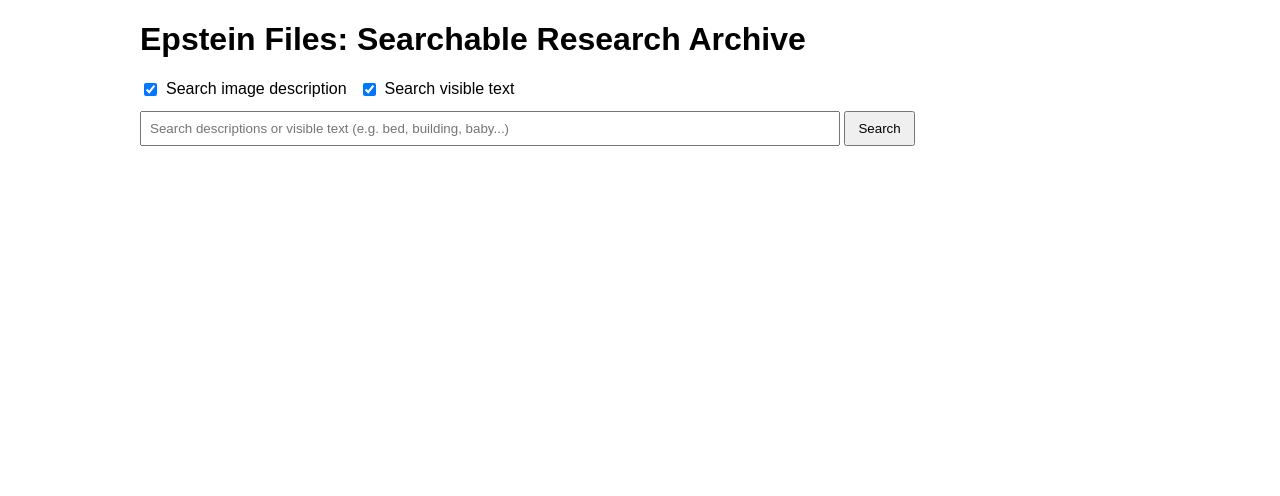
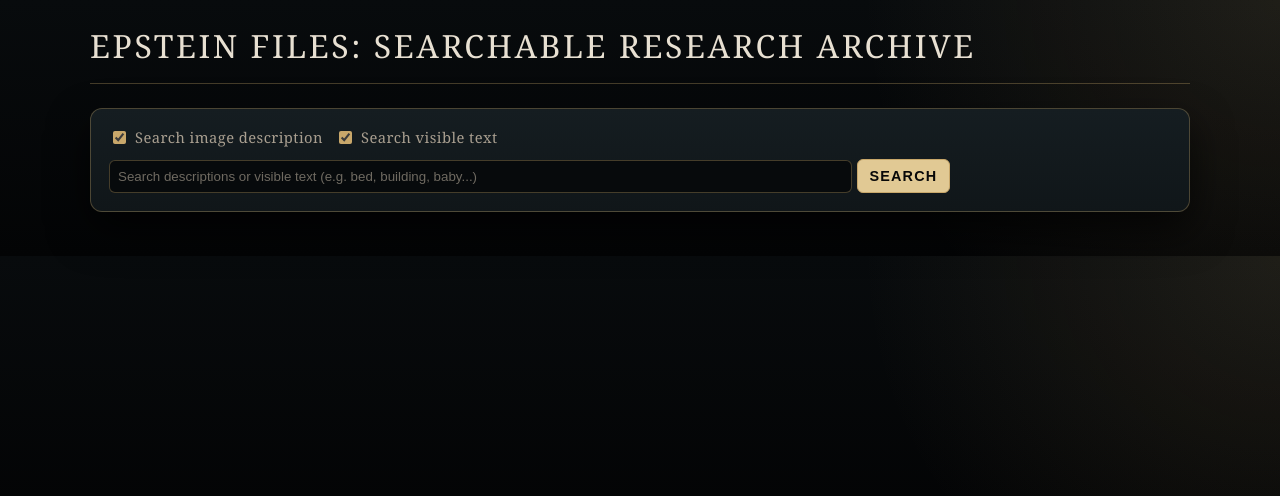
Before and after one commit to vpromero91-cmyk/epstein-search, a Flask app: page / in a window 1280 px wide. Shown: the top 496 px of the page. Run offline with Flask 2, Linux system fonts and the light colour scheme; the visitor is signed in with stand-in values (Sample User, id 1).

Commit message:
Refactor CSS styles in index.html
Updated styles for body, headings, form, and modal components. Added CSS variables for colors and improved layout.

```diff
--- a/templates/index.html
+++ b/templates/index.html
@@ -5,28 +5,238 @@
     <meta name="viewport" content="width=device-width, initial-scale=1">
     <title>Epstein Files: Searchable Research Archive</title>
     <style>
-      body { font-family: Arial, sans-serif; max-width: 1000px; margin: 20px auto; }
-      .grid { display: grid; grid-template-columns: repeat(auto-fill, minmax(200px, 1fr)); gap: 12px; }
-      .card { border: 1px solid #ddd; padding: 8px; border-radius: 6px; }
-      .card img { cursor: pointer; }
-      img { max-width: 100%; height: auto; display: block; }
-      .desc { font-size: 0.9rem; color: #333; margin-top: 6px; }
-      .fname { font-size: 0.8rem; color: #666; margin-top: 4px; word-break: break-all; }
-      .visible-text { font-size: 0.8rem; color: #444; margin-top: 6px; white-space: pre-wrap; max-height: 6em; overflow: hidden; }
+  :root {
+    --bg: #050708;
+    --bg-soft: #0b0f11;
+    --panel: #101619;
+    --panel-light: #151d21;
+    --text: #e8e0d2;
+    --muted: #a99f90;
+    --faint: #6f6a61;
+    --gold: #c8a76a;
+    --gold-soft: #e1c994;
+    --border: rgba(200, 167, 106, 0.32);
+    --shadow: rgba(0, 0, 0, 0.65);
+  }
 
-      /* Modal styles */
-      .modal { display: none; position: fixed; z-index: 1000; left: 0; top: 0; width: 100%; height: 100%; background-color: rgba(0,0,0,0.7); }
-      .modal.show { display: flex; align-items: center; justify-content: center; }
-      .modal-content { background-color: white; padding: 20px; border-radius: 8px; max-width: 90vw; max-height: 90vh; overflow: auto; position: relative; }
-      .modal-close { position: absolute; top: 10px; right: 10px; font-size: 24px; font-weight: bold; cursor: pointer; }
-      .modal-close:hover { color: red; }
-      .modal-image { max-width: 100%; max-height: 70vh; }
-      .modal-info { margin-top: 15px; }
-      .modal-filepath { background: #f0f0f0; padding: 10px; border-radius: 4px; font-family: monospace; font-size: 0.9rem; word-break: break-all; margin: 10px 0; }
-      .copy-btn { background: #007bff; color: white; padding: 8px 12px; border: none; border-radius: 4px; cursor: pointer; font-size: 0.9rem; }
-      .copy-btn:hover { background: #0056b3; }
-      .copy-btn.copied { background: #28a745; }
-    </style>
+  body {
+    font-family: Georgia, "Times New Roman", serif;
+    max-width: 1100px;
+    margin: 24px auto;
+    padding: 0 18px;
+    background:
+      radial-gradient(circle at top right, rgba(200, 167, 106, 0.12), transparent 32%),
+      linear-gradient(180deg, #080b0d 0%, #030405 100%);
+    color: var(--text);
+  }
+
+  h1 {
+    font-weight: 400;
+    letter-spacing: 0.08em;
+    text-transform: uppercase;
+    color: var(--text);
+    border-bottom: 1px solid var(--border);
+    padding-bottom: 16px;
+    margin-bottom: 24px;
+  }
+
+  form {
+    background: linear-gradient(180deg, var(--panel-light), var(--panel));
+    border: 1px solid var(--border);
+    border-radius: 12px;
+    padding: 18px;
+    box-shadow: 0 18px 40px var(--shadow);
+    margin-bottom: 20px;
+  }
+
+  label {
+    color: var(--muted);
+    font-size: 0.92rem;
+    letter-spacing: 0.03em;
+  }
+
+  input[type="checkbox"] {
+    accent-color: var(--gold);
+  }
+
+  input[type="search"] {
+    width: 70%;
+    padding: 10px 12px;
+    background: #070a0c;
+    color: var(--text);
+    border: 1px solid var(--border);
+    border-radius: 6px;
+    outline: none;
+    font-family: Arial, sans-serif;
+  }
+
+  input[type="search"]::placeholder {
+    color: var(--faint);
+  }
+
+  input[type="search"]:focus {
+    border-color: var(--gold);
+    box-shadow: 0 0 0 3px rgba(200, 167, 106, 0.14);
+  }
+
+  button,
+  .copy-btn {
+    background: var(--gold-soft);
+    color: #080808;
+    padding: 10px 16px;
+    border: 1px solid var(--gold);
+    border-radius: 6px;
+    cursor: pointer;
+    font-size: 0.9rem;
+    letter-spacing: 0.08em;
+    text-transform: uppercase;
+    font-weight: 700;
+  }
+
+  button:hover,
+  .copy-btn:hover {
+    background: var(--gold);
+  }
+
+  .copy-btn.copied {
+    background: #6f8f68;
+    border-color: #8fb885;
+    color: white;
+  }
+
+  #status {
+    color: var(--muted);
+    font-style: italic;
+  }
+
+  .grid {
+    display: grid;
+    grid-template-columns: repeat(auto-fill, minmax(220px, 1fr));
+    gap: 16px;
+  }
+
+  .card {
+    background: linear-gradient(180deg, #11191d, #080b0d);
+    border: 1px solid var(--border);
+    padding: 10px;
+    border-radius: 10px;
+    box-shadow: 0 14px 28px var(--shadow);
+  }
+
+  .card:hover {
+    border-color: rgba(225, 201, 148, 0.65);
+    transform: translateY(-2px);
+    transition: 0.2s ease;
+  }
+
+  .card img {
+    cursor: pointer;
+    border-radius: 6px;
+    border: 1px solid rgba(255,255,255,0.08);
+  }
+
+  img {
+    max-width: 100%;
+    height: auto;
+    display: block;
+  }
+
+  .desc {
+    font-size: 0.9rem;
+    color: var(--text);
+    margin-top: 8px;
+    line-height: 1.45;
+  }
+
+  .fname {
+    font-size: 0.78rem;
+    color: var(--faint);
+    margin-top: 6px;
+    word-break: break-all;
+    font-family: Arial, sans-serif;
+  }
+
+  .visible-text {
+    font-size: 0.8rem;
+    color: var(--muted);
+    margin-top: 8px;
+    white-space: pre-wrap;
+    max-height: 6em;
+    overflow: hidden;
+    font-family: Arial, sans-serif;
+    line-height: 1.45;
+  }
+
+  #pagination {
+    margin-top: 24px;
+  }
+
+  /* Modal styles */
+  .modal {
+    display: none;
+    position: fixed;
+    z-index: 1000;
+    inset: 0;
+    background-color: rgba(0, 0, 0, 0.86);
+    backdrop-filter: blur(4px);
+  }
+
+  .modal.show {
+    display: flex;
+    align-items: center;
+    justify-content: center;
+  }
+
+  .modal-content {
+    background: linear-gradient(180deg, #11191d, #050708);
+    color: var(--text);
+    padding: 22px;
+    border-radius: 12px;
+    border: 1px solid var(--border);
+    max-width: 90vw;
+    max-height: 90vh;
+    overflow: auto;
+    position: relative;
+    box-shadow: 0 20px 60px black;
+  }
+
+  .modal-close {
+    position: absolute;
+    top: 10px;
+    right: 14px;
+    font-size: 28px;
+    font-weight: bold;
+    cursor: pointer;
+    color: var(--muted);
+  }
+
+  .modal-close:hover {
+    color: var(--gold-soft);
+  }
+
+  .modal-image {
+    max-width: 100%;
+    max-height: 70vh;
+    border-radius: 8px;
+  }
+
+  .modal-info {
+    margin-top: 15px;
+    color: var(--muted);
+  }
+
+  .modal-filepath {
+    background: #070a0c;
+    border: 1px solid var(--border);
+    color: var(--gold-soft);
+    padding: 10px;
+    border-radius: 6px;
+    font-family: monospace;
+    font-size: 0.9rem;
+    word-break: break-all;
+    margin: 10px 0;
+  }
+</style>
   </head>
   <body>
     <h1>Epstein Files: Searchable Research Archive</h1>
```
